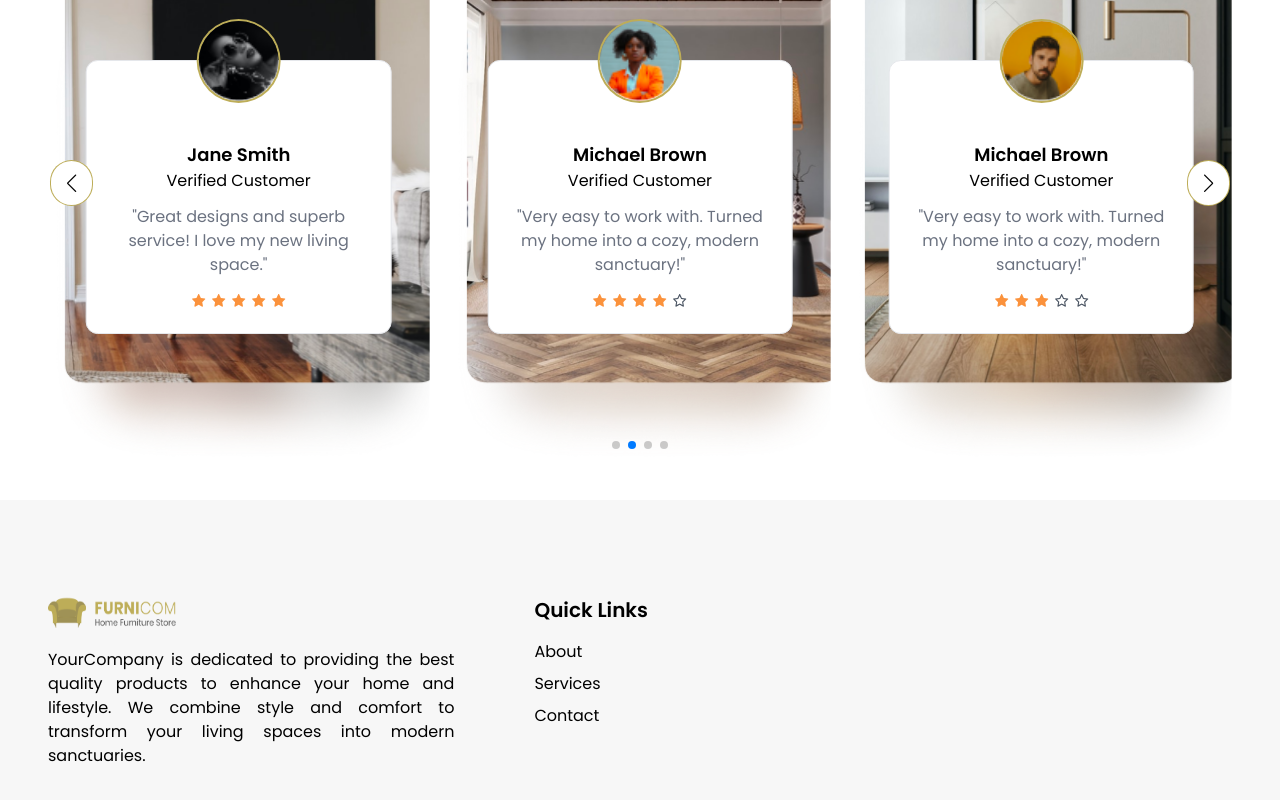
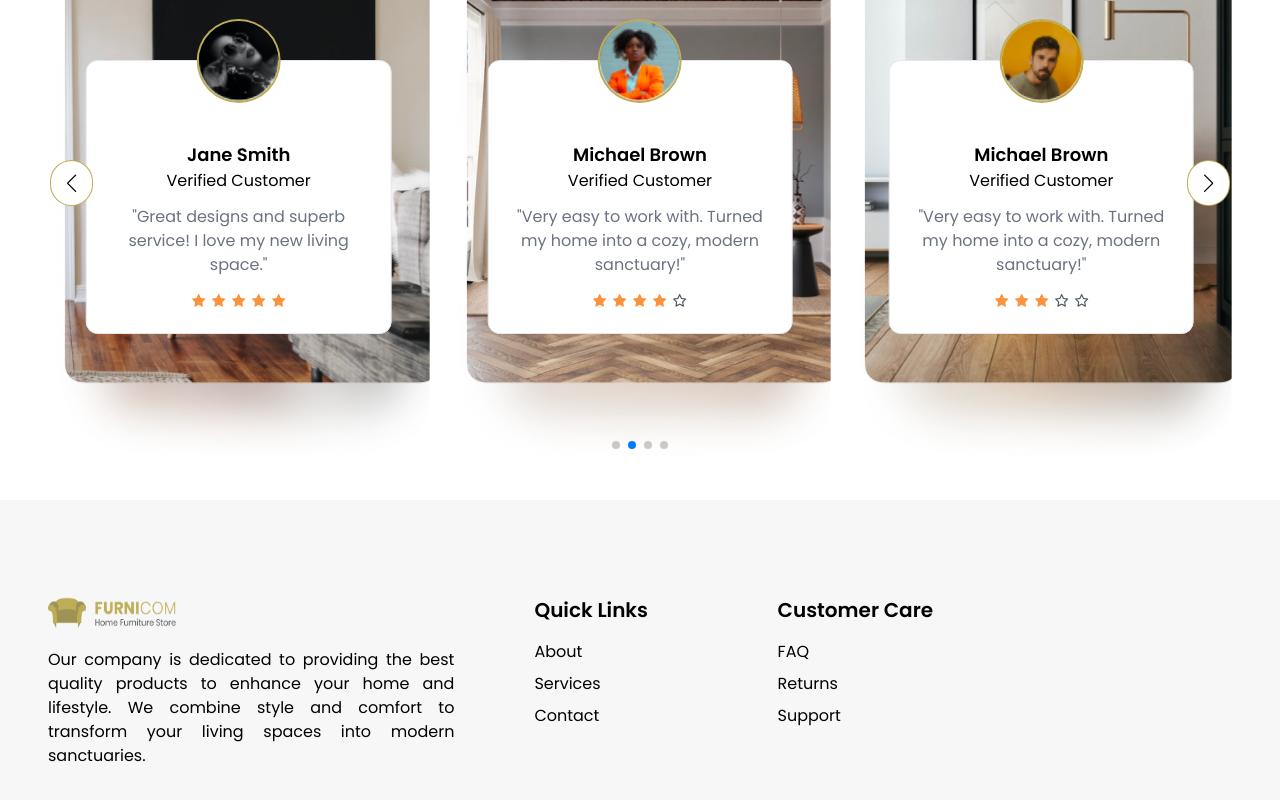
Before and after one commit to HossainRafi/Furnicom, a React (Vite) app: page / in a window 1280 px wide. Shown: the part 3665-4465 px from the top of the page. Built offline with nearby package versions, Linux system fonts and the light colour scheme.

Commit message:
third div

```diff
--- a/src/components/Footer.jsx
+++ b/src/components/Footer.jsx
@@ -11,7 +11,7 @@ export const Footer = () => {
             <img src="../../public/logo.png" className="h-8 w-32" />
           </NavLink>
           <p className=" md:mr-12 text-justify mt-5">
-            YourCompany is dedicated to providing the best quality products to
+            Our company is dedicated to providing the best quality products to
             enhance your home and lifestyle. We combine style and comfort to
             transform your living spaces into modern sanctuaries.
           </p>
@@ -38,6 +38,28 @@ export const Footer = () => {
             </li>
           </ul>
         </div>
+
+        {/* third div: menu items-02 */}
+        <div>
+          <h3 className="text-xl font-semibold mb-4">Customer Care</h3>
+          <ul className="space-y-2">
+            <li>
+              <a href="#" className=" hover:text-primary transition">
+                FAQ
+              </a>
+            </li>
+            <li>
+              <a href="#" className=" hover:text-primary transition">
+                Returns
+              </a>
+            </li>
+            <li>
+              <a href="#" className=" hover:text-primary transition">
+                Support
+              </a>
+            </li>
+          </ul>
+        </div>
       </div>
     </footer>
   );
```
